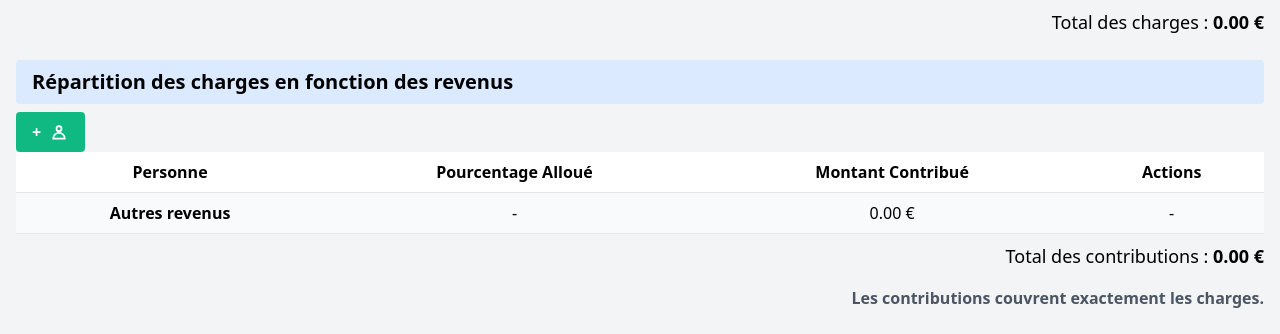
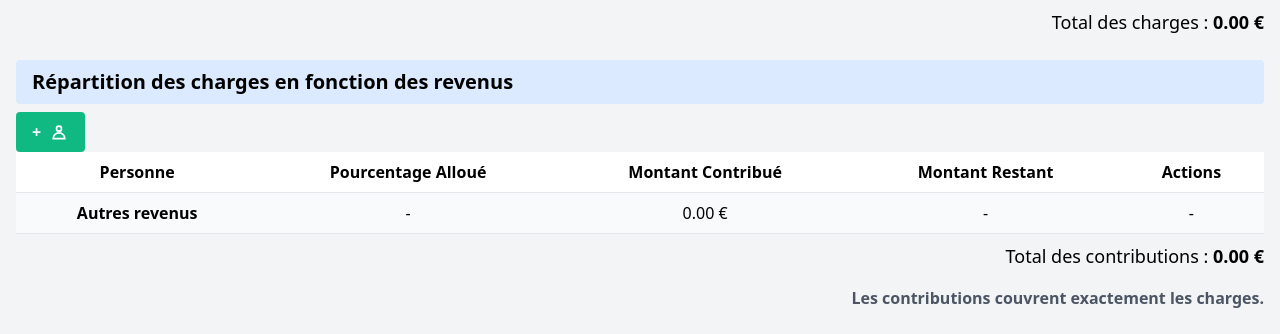
Before and after one commit to BaptisteRabouin/Budgetapp, a Flask app: page / in a window 1280 px wide. Shown: the part 472-806 px from the top of the page. Run offline with Flask 3, Linux system fonts and the light colour scheme; the visitor is signed in with stand-in values (Sample User, id 1); data that the repository does not hold is empty.

Commit message:
add epargne

```diff
--- a/app/routes.py
+++ b/app/routes.py
@@ -38,6 +38,7 @@ def index():
 
     # Calcul des contributions : salaires avec pourcentage + autres revenus
     contributions = {}
+    remains = {}  # Nouveau dictionnaire pour stocker le reste de salaire
     total_contributions = 0  # Somme totale des contributions pour les charges
 
     for person in persons:
@@ -46,6 +47,7 @@ def index():
         )
         contribution = round((person.allocation_percentage / 100) * allocated_revenue, 2)
         contributions[person.name] = contribution
+        remains[person.name] = round(allocated_revenue - contribution, 2)  # Calcul du reste
         total_contributions += contribution
 
     # Ajouter tous les revenus non associés à une personne dans les contributions
@@ -65,6 +67,7 @@ def index():
         total_revenues=total_revenues,
         balance=balance,
         contributions=contributions,
+        remains=remains,  # Passe les restes de salaire au template
         total_contributions=total_contributions,
         remaining_to_cover=remaining_to_cover,
         unallocated_revenues=unallocated_revenues,  # Revenus non alloués
--- a/app/templates/index.html
+++ b/app/templates/index.html
@@ -126,6 +126,7 @@
             <th class="py-2 px-4 border-b">Personne</th>
             <th class="py-2 px-4 border-b">Pourcentage Alloué</th>
             <th class="py-2 px-4 border-b">Montant Contribué</th>
+            <th class="py-2 px-4 border-b">Montant Restant</th>
             <th class="py-2 px-4 border-b">Actions</th>
         </tr>
     </thead>
@@ -146,6 +147,7 @@
                     >
             </td>
             <td class="py-2 px-4 border-b text-center">{{ "{:.2f}".format(contributions[person.name]) }} €</td>
+            <td class="py-2 px-4 border-b text-center">{{ "{:.2f}".format(remains[person.name]) }} €</td>
             <td class="py-2 px-4 border-b text-center justify-center">
                 <button type="submit" class="text-blue-600 hover:text-blue-800 focus:outline-none">
                     <svg xmlns="http://www.w3.org/2000/svg" class="h-6 w-6 inline" fill="none" viewBox="0 0 24 24" stroke="currentColor">
@@ -160,6 +162,7 @@
             <td class="py-2 px-4 border-b font-bold text-center">Autres revenus</td>
             <td class="py-2 px-4 border-b text-center">-</td>
             <td class="py-2 px-4 border-b text-center">{{ "{:.2f}".format(unallocated_revenues) }} €</td>
+            <td class="py-2 px-4 border-b text-center">-</td>
             <td class="py-2 px-4 border-b text-center">-</td>
         </tr>
     </tbody>
```
